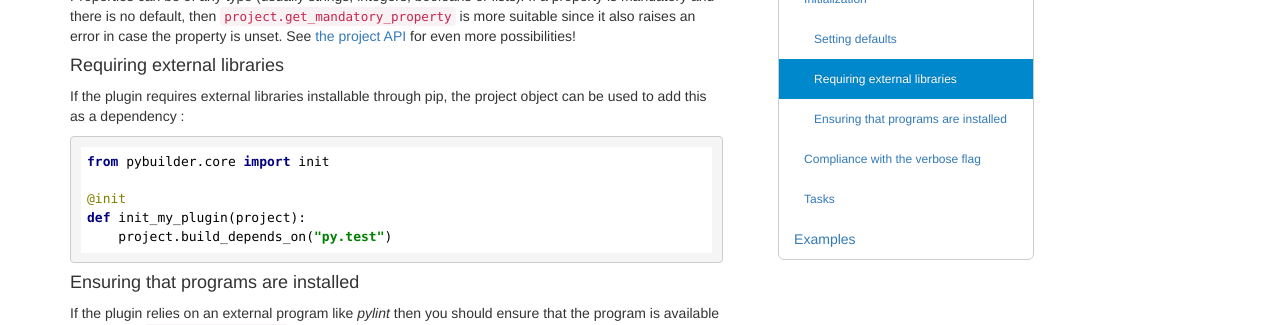
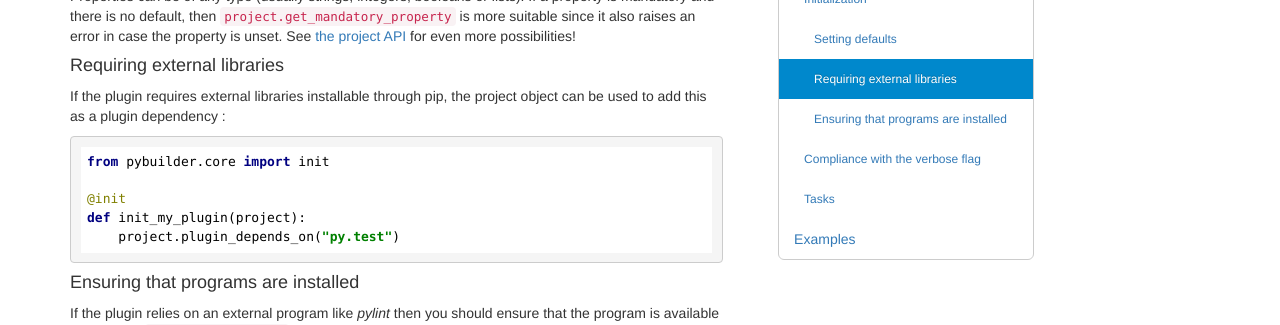
Before and after one commit to pybuilder/pybuilder.github.io, a Jekyll site: the page built from documentation/writing_plugins.md, in a window 1280 px wide and 900 px high, scrolled down 3026 px. Shown: the part 172-497 px from the top of the window. Built offline with Jekyll 4.4.1, drawn with Linux system fonts in a browser that asks for light colours; nearby versions of some CDN libraries.

Commit message:
https://github.com/pybuilder/pybuilder/issues/423

```diff
--- a/documentation/writing_plugins.md
+++ b/documentation/writing_plugins.md
@@ -162,14 +162,14 @@ Properties can be of any type (usually strings, integers, booleans or lists).
 If a property is mandatory and there is no default, then `project.get_mandatory_property` is more suitable since it also raises an error in case the property is unset. See [the project API](/documentation/api/core.m.html#pybuilder.core.Project) for even more possibilities!
 
 #### Requiring external libraries
-If the plugin requires external libraries installable through pip, the project object can be used to add this as a dependency :
+If the plugin requires external libraries installable through pip, the project object can be used to add this as a plugin dependency :
 
 {% highlight python %}
 from pybuilder.core import init
 
 @init
 def init_my_plugin(project):
-    project.build_depends_on("py.test")
+    project.plugin_depends_on("py.test")
 {% endhighlight %}
 
 #### Ensuring that programs are installed
```
